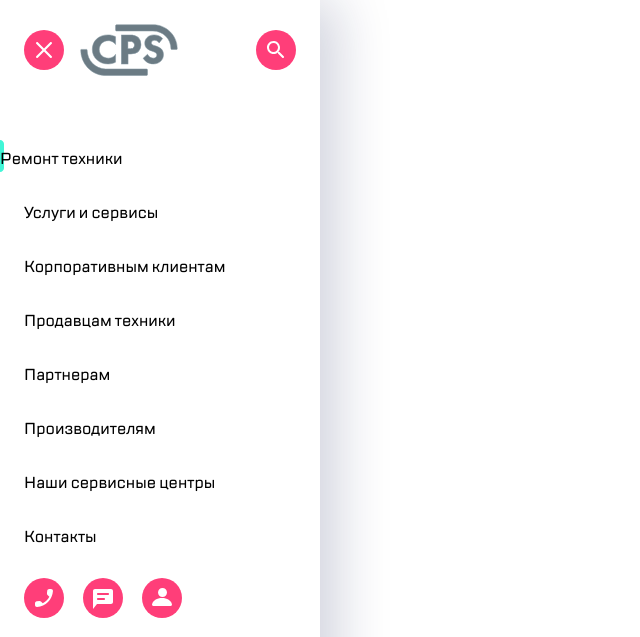
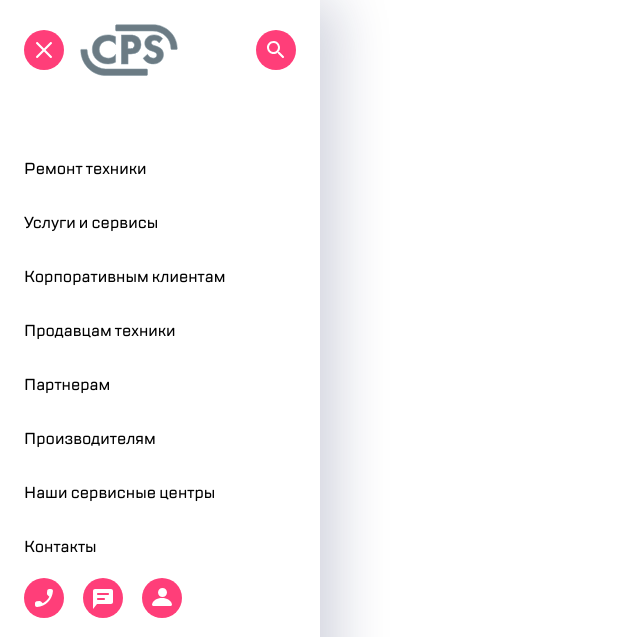
Before and after one commit to AlexeyBBX/1.4, a plain HTML site: page index.html in a window 1280 px wide. Shown: the top 637 px of the page, without its empty margins (0-640 px from the left). Drawn offline with Linux system fonts and the light colour scheme.

Commit message:
Update index.html

```diff
--- a/index.html
+++ b/index.html
@@ -16,7 +16,7 @@
         </div>
             <div class="list-menu">
                 <ul>
-                    <img src="./highlight.svg"><li class="ul__li--active">Ремонт техники</li>
+                    <li class="ul__li">Ремонт техники</li>
                     <li class="ul__li">Услуги и сервисы</li>
                     <li class="ul__li">Корпоративным клиентам</li>
                     <li class="ul__li">Продавцам техники</li>
```
